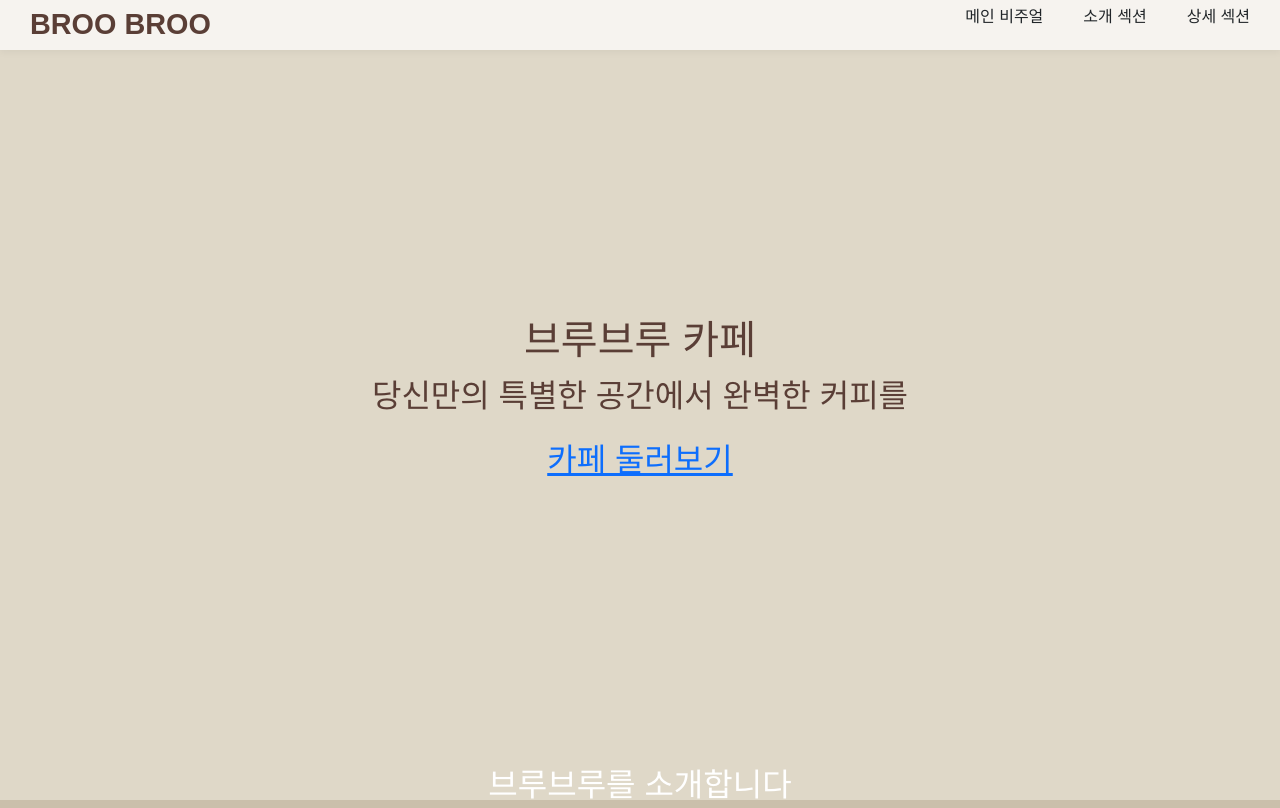
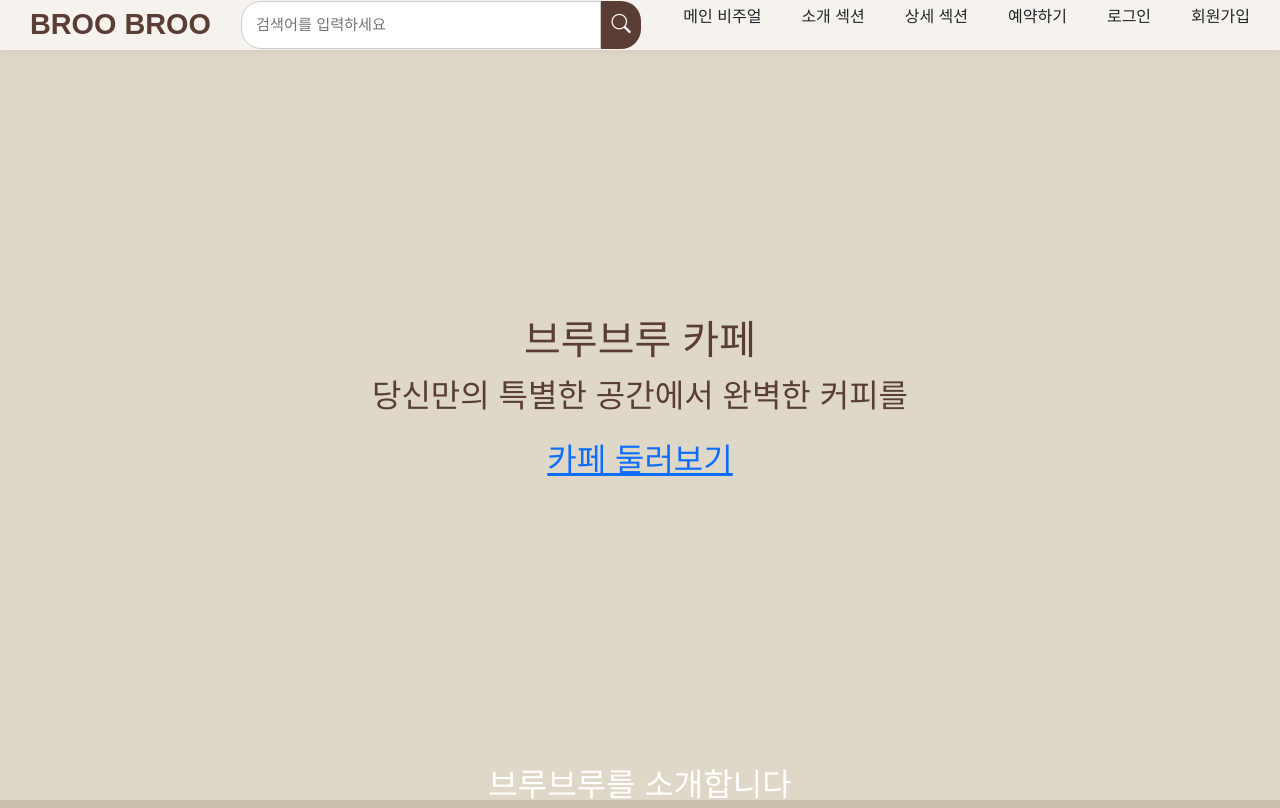
Before and after one commit to gohgeo-lang/team-five-landing, a plain HTML site: page index.html in a window 1280 px wide. Shown: the top 808 px of the page. Drawn offline with nearby package versions, Linux system fonts and the light colour scheme.

Commit message:
2025.09.05 햄버거버튼버그수정

```diff
--- a/css/style.css
+++ b/css/style.css
@@ -145,6 +145,50 @@ button {
     transition: 0.3s;
 }
 
+/*검색창*/
+.search-box {
+    display: flex;
+    align-items: stretch;
+    margin-left: 20px;
+    flex-grow: 1;
+    max-width: 400px;
+}
+
+.search-box input {
+    flex: 1;
+    min-width: 0;
+    padding: 10px 14px;
+    border: 1px solid #ccc;
+    border-radius: 20px 0 0 20px;
+    outline: none;
+    font-size: 0.95rem;
+}
+
+.search-box .search-btn {
+    flex-shrink: 0;
+    width: 40px;
+    height: 100%;
+    background: #5a3e36;
+    color: #fff;
+    padding: 10px;
+    border: none;
+    border-radius: 0 20px 20px 0;
+    cursor: pointer;
+    transition: background 0.3s;
+    display: flex;
+    align-items: center;
+    justify-content: center;
+}
+
+.search-box .search-btn:hover {
+    background: #8b5e4f;
+}
+
+.search-box .search-btn i {
+    font-size: 1.2rem;
+    /* 아이콘 크기 조절 */
+}
+
 /* 섹션 배경 */
 .main-visual {
     background-color: #dfd8c8;
@@ -230,6 +274,23 @@ button {
 
 /* 모바일 반응형 스타일 */
 @media (max-width: 768px) {
+
+    .search-box {
+        flex-grow: 0;
+        max-width: 180px;
+        margin-left: auto;
+        margin-right: 10px;
+    }
+
+    .search-box input {
+        font-size: 0.85rem;
+        padding: 4px 8px;
+    }
+
+    .search-box .search-btn {
+        padding: 4px 10px;
+    }
+
     section {
         font-size: 1.2rem;
         padding: 15px;
--- a/index.html
+++ b/index.html
@@ -9,6 +9,8 @@
 
     <!-- 부트스트랩 링크 -->
     <link href="https://cdn.jsdelivr.net/npm/bootstrap@5.3.0/dist/css/bootstrap.min.css" rel="stylesheet">
+    <link rel="stylesheet" href="https://cdn.jsdelivr.net/npm/bootstrap-icons@1.11.3/font/bootstrap-icons.css">
+
     <title>우리 팀 프로젝트</title>
 
 </head>
@@ -19,20 +21,32 @@
         <div class="nav-container">
             <div class="logo">BROO BROO</div>
 
+            <!-- 검색창 -->
+            <div class="search-box">
+                <input type="text" placeholder="검색어를 입력하세요">
+                <button class="search-btn">
+                    <i class="bi bi-search"></i>
+                </button>
+            </div>
+
+            <!-- 네비메뉴들 -->
+            <nav>
+                <ul class="nav-menu" id="navMenu">
+                    <li><a href="#main-visual" class="nav-link">메인 비주얼</a></li>
+                    <li><a href="#intro" class="nav-link">소개 섹션</a></li>
+                    <li><a href="#details" class="nav-link">상세 섹션</a></li>
+                    <li><a href="#reserve" class="nav-link reserve-link">예약하기</a></li>
+                    <li><a href="#login" class="nav-link">로그인</a></li>
+                    <li><a href="#signup" class="nav-link">회원가입</a></li>
+                </ul>
+            </nav>
+
             <!-- 햄버거 버튼 -->
             <div class="hamburger" id="hamburger">
                 <span></span>
                 <span></span>
                 <span></span>
             </div>
-
-            <nav>
-                <ul class="nav-menu" id="navMenu">
-                    <li><a href="#main-visual" class="nav-link">메인 비주얼</a></li>
-                    <li><a href="#intro" class="nav-link">소개 섹션</a></li>
-                    <li><a href="#details" class="nav-link">상세 섹션</a></li>
-                </ul>
-            </nav>
         </div>
     </header>
 
--- a/js/main.js
+++ b/js/main.js
@@ -35,6 +35,14 @@ window.addEventListener("scroll", () => {
 document.addEventListener("click", (e) => {
     if (lock || header.classList.contains("fixed")) return;
     if (e.target.closest("#hamburger") || e.target.closest("#navMenu")) return;
+
+
+    if (
+        e.target.closest("#hamburger") ||
+        e.target.closest("#navMenu") ||
+        e.target.closest(".search-box")
+    ) return;
+
 
     header.classList.toggle("show");
     header.classList.toggle("hidden");
```
